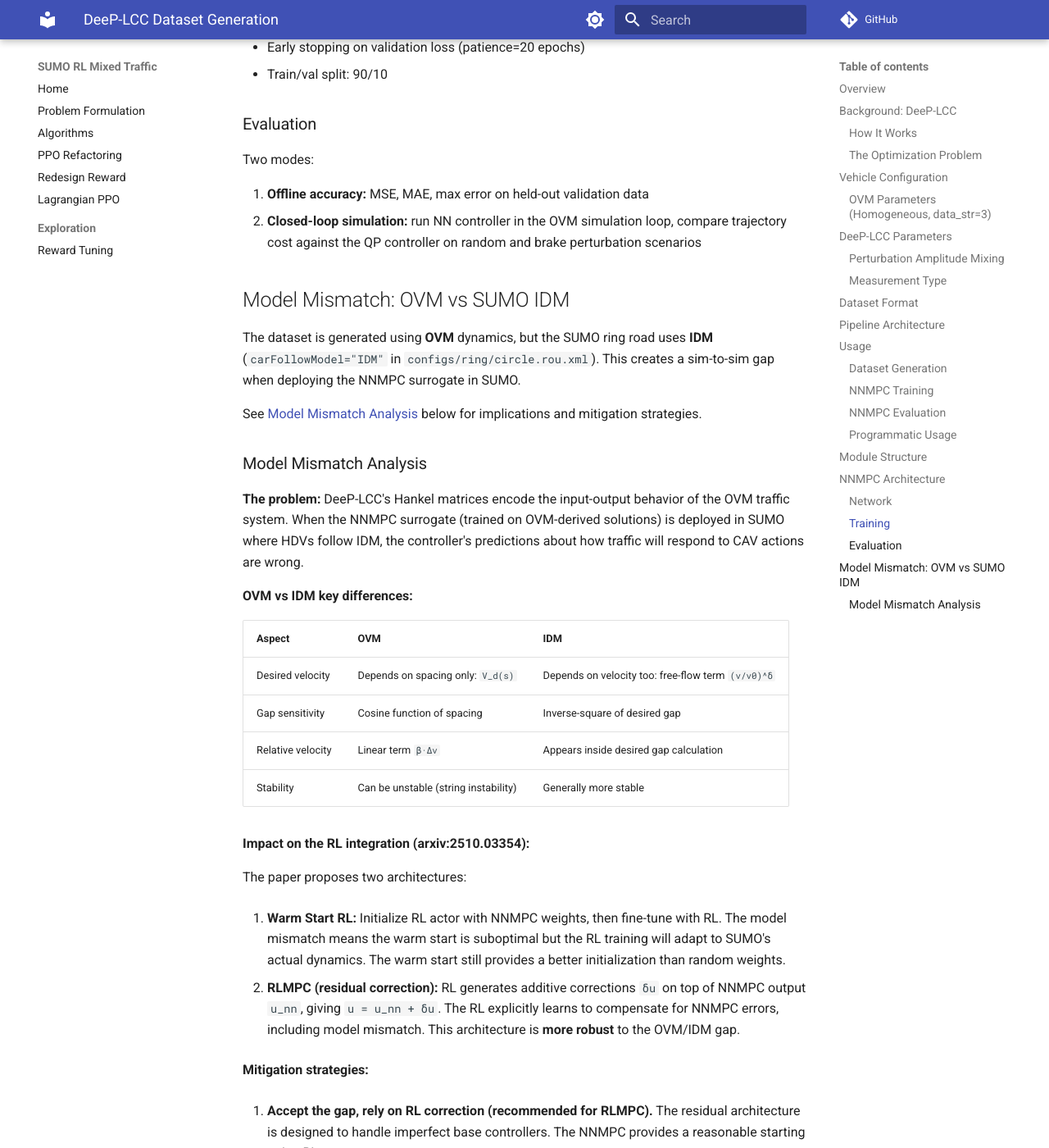
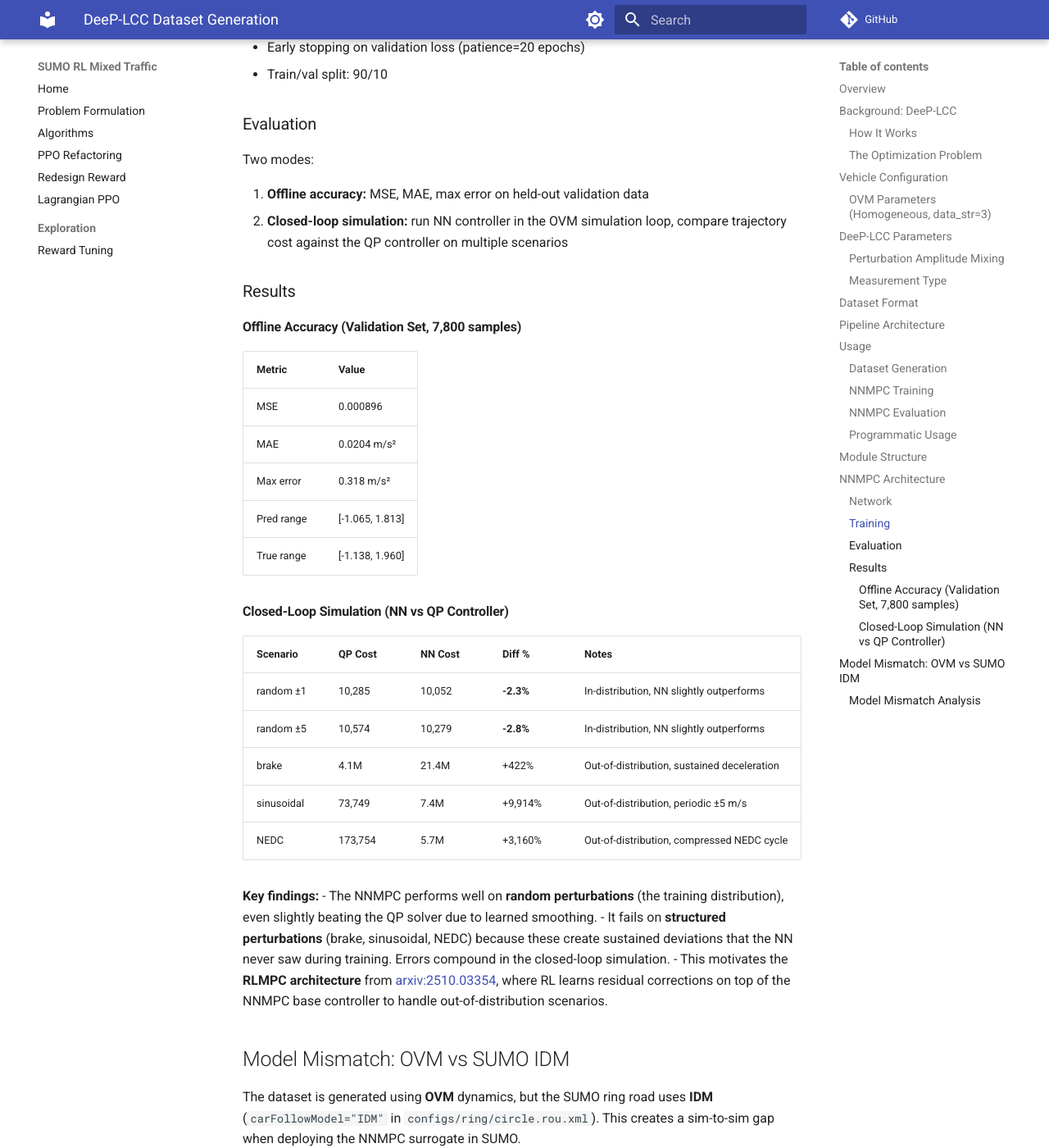
Before and after one commit to 7174Andy/sumo-rl-mixed-traffic, an MkDocs documentation site: the page built from docs/deep-lcc-dataset.md, in a window 1280 px wide and 1400 px high, scrolled down 6483 px. Shown: the whole window at 82% size. Built offline with MkDocs 1.6.1 and Material for MkDocs 9.7.7, drawn with Linux system fonts in a browser that asks for light colours; comment, search, counter and statistics services are not loaded.

Commit message:
docs: add results to the docs

```diff
--- a/docs/deep-lcc-dataset.md
+++ b/docs/deep-lcc-dataset.md
@@ -235,7 +235,34 @@ Input (260) → Linear(256) → ReLU → Linear(128) → ReLU → Linear(2) →
 Two modes:
 
 1. **Offline accuracy:** MSE, MAE, max error on held-out validation data
-2. **Closed-loop simulation:** run NN controller in the OVM simulation loop, compare trajectory cost against the QP controller on random and brake perturbation scenarios
+2. **Closed-loop simulation:** run NN controller in the OVM simulation loop, compare trajectory cost against the QP controller on multiple scenarios
+
+### Results
+
+#### Offline Accuracy (Validation Set, 7,800 samples)
+
+| Metric | Value |
+|--------|-------|
+| MSE | 0.000896 |
+| MAE | 0.0204 m/s² |
+| Max error | 0.318 m/s² |
+| Pred range | [-1.065, 1.813] |
+| True range | [-1.138, 1.960] |
+
+#### Closed-Loop Simulation (NN vs QP Controller)
+
+| Scenario | QP Cost | NN Cost | Diff % | Notes |
+|----------|---------|---------|--------|-------|
+| random ±1 | 10,285 | 10,052 | **-2.3%** | In-distribution, NN slightly outperforms |
+| random ±5 | 10,574 | 10,279 | **-2.8%** | In-distribution, NN slightly outperforms |
+| brake | 4.1M | 21.4M | +422% | Out-of-distribution, sustained deceleration |
+| sinusoidal | 73,749 | 7.4M | +9,914% | Out-of-distribution, periodic ±5 m/s |
+| NEDC | 173,754 | 5.7M | +3,160% | Out-of-distribution, compressed NEDC cycle |
+
+**Key findings:**
+- The NNMPC performs well on **random perturbations** (the training distribution), even slightly beating the QP solver due to learned smoothing.
+- It fails on **structured perturbations** (brake, sinusoidal, NEDC) because these create sustained deviations that the NN never saw during training. Errors compound in the closed-loop simulation.
+- This motivates the **RLMPC architecture** from [arxiv:2510.03354](https://arxiv.org/abs/2510.03354), where RL learns residual corrections on top of the NNMPC base controller to handle out-of-distribution scenarios.
 
 ## Model Mismatch: OVM vs SUMO IDM
 
```
